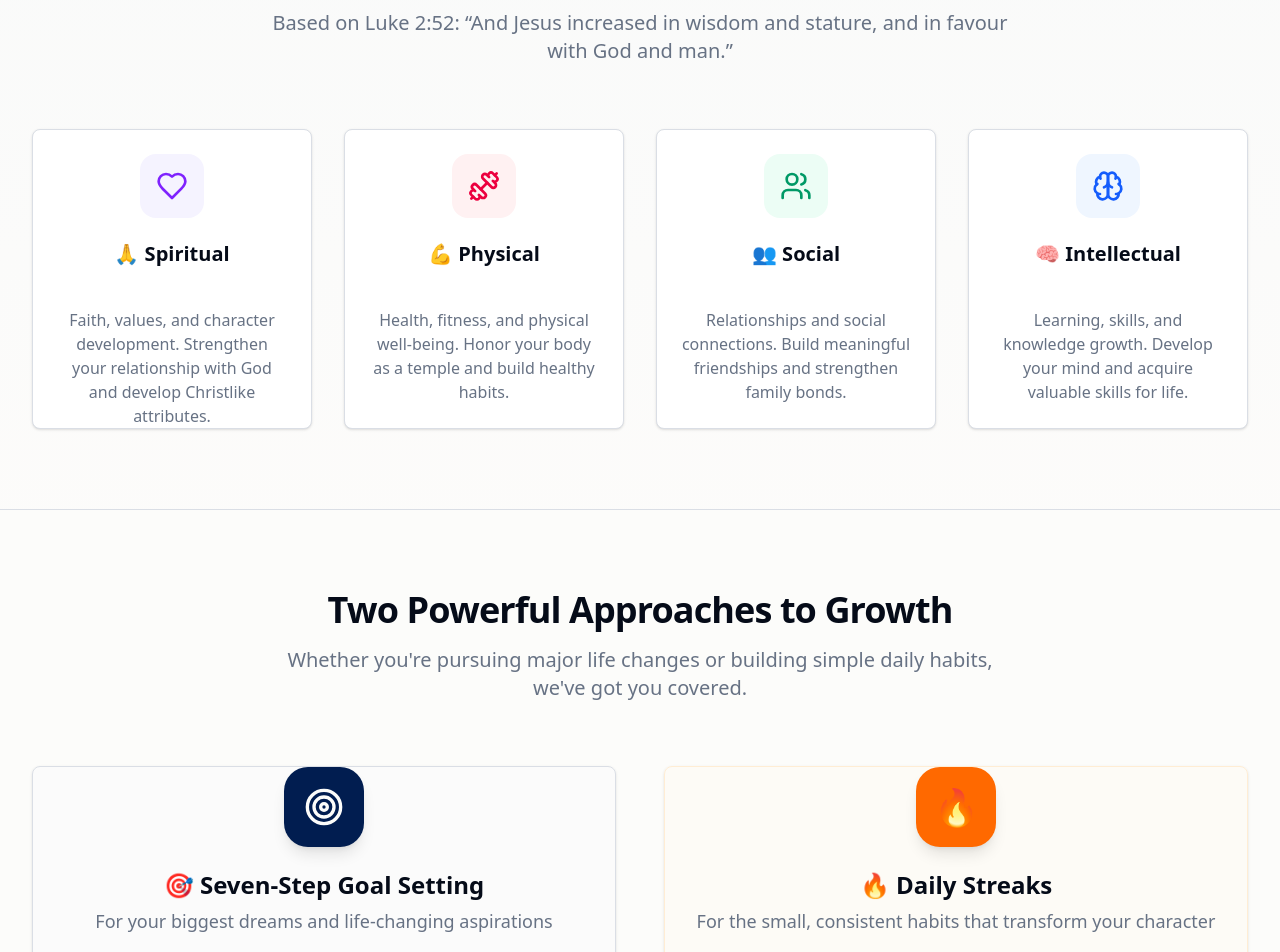
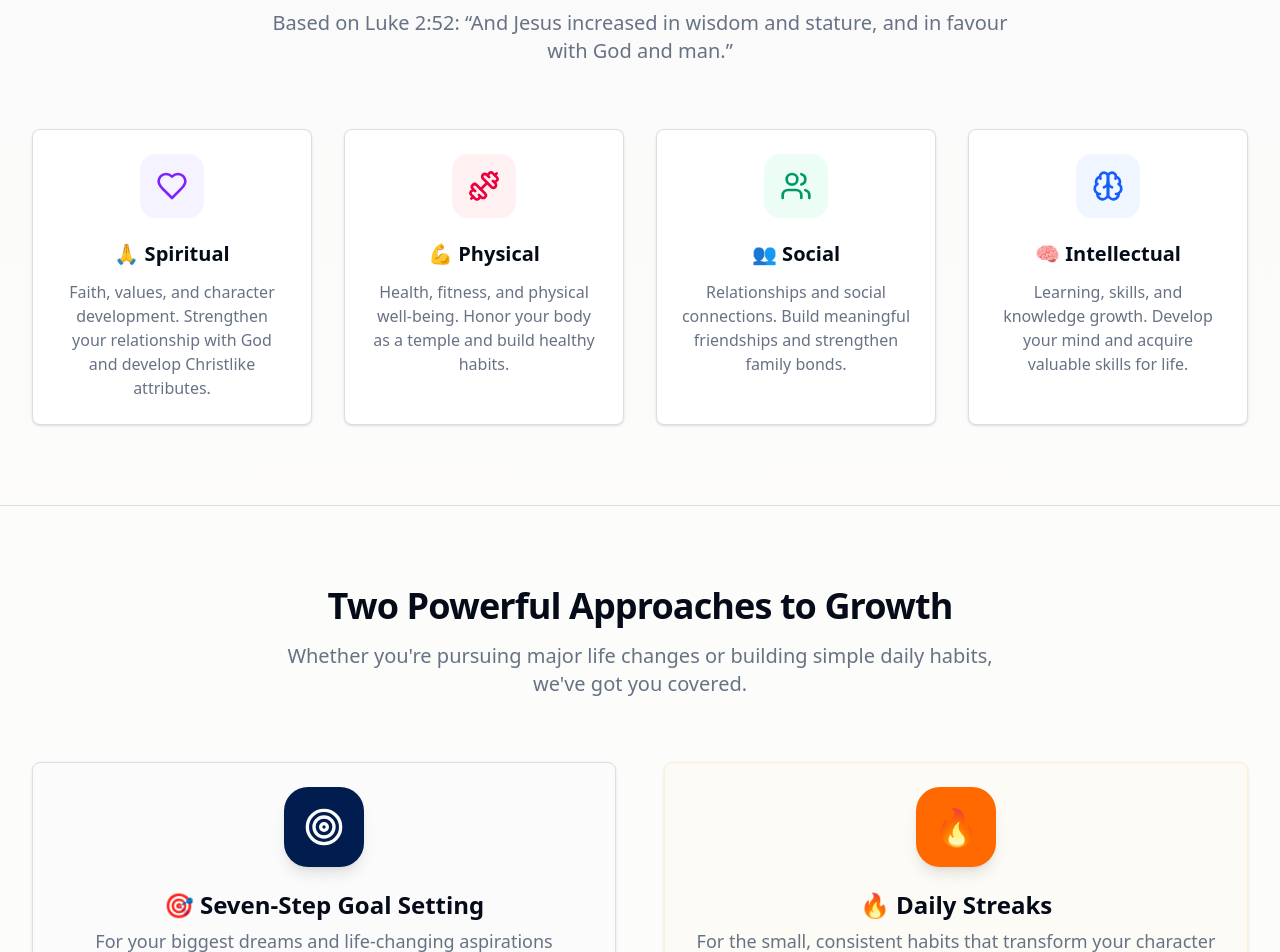
Before and after one commit to lukejoneslj/goals, a Next.js app: page / in a window 1280 px wide. Shown: the part 1820-2772 px from the top of the page. Built offline with nearby package versions, Linux system fonts and the light colour scheme.

Commit message:
Fix card spacing inconsistencies across all pages

```diff
--- a/src/app/dashboard/page.tsx
+++ b/src/app/dashboard/page.tsx
@@ -381,7 +381,7 @@
                   className="group cursor-pointer hover:shadow-lg transition-all duration-300 bg-card border-border overflow-hidden"
                 >
                   <div className={`h-1 bg-gradient-to-r ${config.color}`}></div>
-                  <CardHeader className="pb-4 pt-5">
+                  <CardHeader className="pb-3">
                     <div className="flex items-center justify-between">
                       <div>
                         <CardTitle className="text-lg font-bold text-foreground mb-1">
@@ -396,7 +396,7 @@
                       </div>
                     </div>
                   </CardHeader>
-                  <CardContent>
+                  <CardContent className="pt-0">
                     <div className="space-y-4">
                       <div>
                         <div className="flex justify-between text-sm mb-2">
@@ -480,7 +480,7 @@
                     onClick={() => handleViewGoal(goal.id)}
                   >
                     <div className={`h-1 bg-gradient-to-r ${config.color}`}></div>
-                    <CardHeader className="pb-4 sm:pb-6">
+                    <CardHeader className="pb-3">
                       <div className="flex items-start justify-between">
                         <div className="flex-1">
                           <div className="flex items-center mb-3 sm:mb-4">
@@ -549,7 +549,7 @@
                       </div>
                     </CardHeader>
                     <CardContent className="pt-0">
-                      <div className="space-y-6">
+                      <div className="space-y-4 sm:space-y-6">
                         <div>
                           <div className="flex justify-between text-sm mb-2">
                             <span className="font-medium text-muted-foreground">Progress</span>
--- a/src/app/page.tsx
+++ b/src/app/page.tsx
@@ -197,7 +197,7 @@
 
           <div className="grid sm:grid-cols-2 lg:grid-cols-4 gap-4 sm:gap-6 md:gap-8">
             <Card className="text-center hover:shadow-lg transition-all duration-300 border border-border bg-card">
-              <CardHeader className="pb-4 pt-6">
+              <CardHeader className="pb-3">
                 <div className="flex justify-center mb-4">
                   <div className="w-16 h-16 bg-violet-50 rounded-2xl flex items-center justify-center">
                     <Heart className="w-8 h-8 text-violet-600" />
@@ -205,7 +205,7 @@
                 </div>
                 <CardTitle className="text-xl font-bold text-foreground">🙏 Spiritual</CardTitle>
               </CardHeader>
-              <CardContent>
+              <CardContent className="pt-0">
                 <CardDescription className="text-muted-foreground text-base">
                   Faith, values, and character development. Strengthen your relationship with God and develop Christlike attributes.
                 </CardDescription>
@@ -213,7 +213,7 @@
             </Card>
 
             <Card className="text-center hover:shadow-lg transition-all duration-300 border border-border bg-card">
-              <CardHeader className="pb-4 pt-6">
+              <CardHeader className="pb-3">
                 <div className="flex justify-center mb-4">
                   <div className="w-16 h-16 bg-rose-50 rounded-2xl flex items-center justify-center">
                     <Dumbbell className="w-8 h-8 text-rose-600" />
@@ -221,7 +221,7 @@
                 </div>
                 <CardTitle className="text-xl font-bold text-foreground">💪 Physical</CardTitle>
               </CardHeader>
-              <CardContent>
+              <CardContent className="pt-0">
                 <CardDescription className="text-muted-foreground text-base">
                   Health, fitness, and physical well-being. Honor your body as a temple and build healthy habits.
                 </CardDescription>
@@ -229,7 +229,7 @@
             </Card>
 
             <Card className="text-center hover:shadow-lg transition-all duration-300 border border-border bg-card">
-              <CardHeader className="pb-4 pt-6">
+              <CardHeader className="pb-3">
                 <div className="flex justify-center mb-4">
                   <div className="w-16 h-16 bg-emerald-50 rounded-2xl flex items-center justify-center">
                     <Users className="w-8 h-8 text-emerald-600" />
@@ -237,7 +237,7 @@
                 </div>
                 <CardTitle className="text-xl font-bold text-foreground">👥 Social</CardTitle>
               </CardHeader>
-              <CardContent>
+              <CardContent className="pt-0">
                 <CardDescription className="text-muted-foreground text-base">
                   Relationships and social connections. Build meaningful friendships and strengthen family bonds.
                 </CardDescription>
@@ -245,7 +245,7 @@
             </Card>
 
             <Card className="text-center hover:shadow-lg transition-all duration-300 border border-border bg-card">
-              <CardHeader className="pb-4 pt-6">
+              <CardHeader className="pb-3">
                 <div className="flex justify-center mb-4">
                   <div className="w-16 h-16 bg-blue-50 rounded-2xl flex items-center justify-center">
                     <Brain className="w-8 h-8 text-blue-600" />
@@ -253,7 +253,7 @@
                 </div>
                 <CardTitle className="text-xl font-bold text-foreground">🧠 Intellectual</CardTitle>
               </CardHeader>
-              <CardContent>
+              <CardContent className="pt-0">
                 <CardDescription className="text-muted-foreground text-base">
                   Learning, skills, and knowledge growth. Develop your mind and acquire valuable skills for life.
                 </CardDescription>
@@ -278,7 +278,7 @@
           <div className="grid lg:grid-cols-2 gap-6 sm:gap-8 md:gap-12">
             {/* Goal Setting */}
             <Card className="hover:shadow-lg transition-all duration-300 bg-secondary/10 border border-border group">
-              <CardHeader className="text-center pb-6">
+              <CardHeader className="text-center pb-3">
                 <div className="flex justify-center mb-4">
                   <div className="w-20 h-20 bg-primary rounded-3xl flex items-center justify-center group-hover:scale-110 transition-transform duration-300 shadow-lg">
                     <Target className="w-10 h-10 text-primary-foreground" />
@@ -289,7 +289,7 @@
                   For your biggest dreams and life-changing aspirations
                 </CardDescription>
               </CardHeader>
-              <CardContent className="space-y-4">
+              <CardContent className="pt-0 space-y-4">
                 <p className="text-foreground leading-relaxed">
                   Perfect for major goals that require planning, strategy, and sustained effort. Whether it&apos;s getting in shape,
                   advancing your career, strengthening relationships, or deepening your faith—our comprehensive seven-step process
@@ -322,7 +322,7 @@
 
             {/* Daily Streaks */}
             <Card className="hover:shadow-lg transition-all duration-300 bg-orange-50/30 border border-orange-100 group">
-              <CardHeader className="text-center pb-6">
+              <CardHeader className="text-center pb-3">
                 <div className="flex justify-center mb-4">
                   <div className="w-20 h-20 bg-orange-500 rounded-3xl flex items-center justify-center group-hover:scale-110 transition-transform duration-300 shadow-lg">
                     <span className="text-4xl">🔥</span>
@@ -333,7 +333,7 @@
                   For the small, consistent habits that transform your character
                 </CardDescription>
               </CardHeader>
-              <CardContent className="space-y-4">
+              <CardContent className="pt-0 space-y-4">
                 <p className="text-foreground leading-relaxed">
                   Some of life&apos;s most important practices don&apos;t need elaborate plans—they just need consistency.
                   Daily Streaks helps you build momentum with simple habits that compound over time, creating lasting change
--- a/src/components/ui/card.tsx
+++ b/src/components/ui/card.tsx
@@ -7,7 +7,7 @@
     <div
       data-slot="card"
       className={cn(
-        "bg-card text-card-foreground flex flex-col gap-6 rounded-xl border shadow-sm hover:shadow-md transition-shadow duration-200",
+        "bg-card text-card-foreground flex flex-col rounded-xl border shadow-sm hover:shadow-md transition-shadow duration-200",
         className
       )}
       {...props}
@@ -20,7 +20,7 @@
     <div
       data-slot="card-header"
       className={cn(
-        "@container/card-header grid auto-rows-min grid-rows-[auto_auto] items-start gap-1.5 px-6 has-data-[slot=card-action]:grid-cols-[1fr_auto] [.border-b]:pb-6",
+        "@container/card-header grid auto-rows-min grid-rows-[auto_auto] items-start gap-1.5 px-4 sm:px-5 md:px-6 pt-4 sm:pt-5 md:pt-6 has-data-[slot=card-action]:grid-cols-[1fr_auto] [.border-b]:pb-6",
         className
       )}
       {...props}
@@ -65,7 +65,7 @@
   return (
     <div
       data-slot="card-content"
-      className={cn("px-6", className)}
+      className={cn("px-4 sm:px-5 md:px-6 pb-4 sm:pb-5 md:pb-6", className)}
       {...props}
     />
   )
@@ -75,7 +75,7 @@
   return (
     <div
       data-slot="card-footer"
-      className={cn("flex items-center px-6 [.border-t]:pt-6", className)}
+      className={cn("flex items-center px-4 sm:px-5 md:px-6 pb-4 sm:pb-5 md:pb-6 [.border-t]:pt-4 sm:[.border-t]:pt-5 md:[.border-t]:pt-6", className)}
       {...props}
     />
   )
```
Also changed, not shown: src/app/about/page.tsx (+4 -4 lines).
